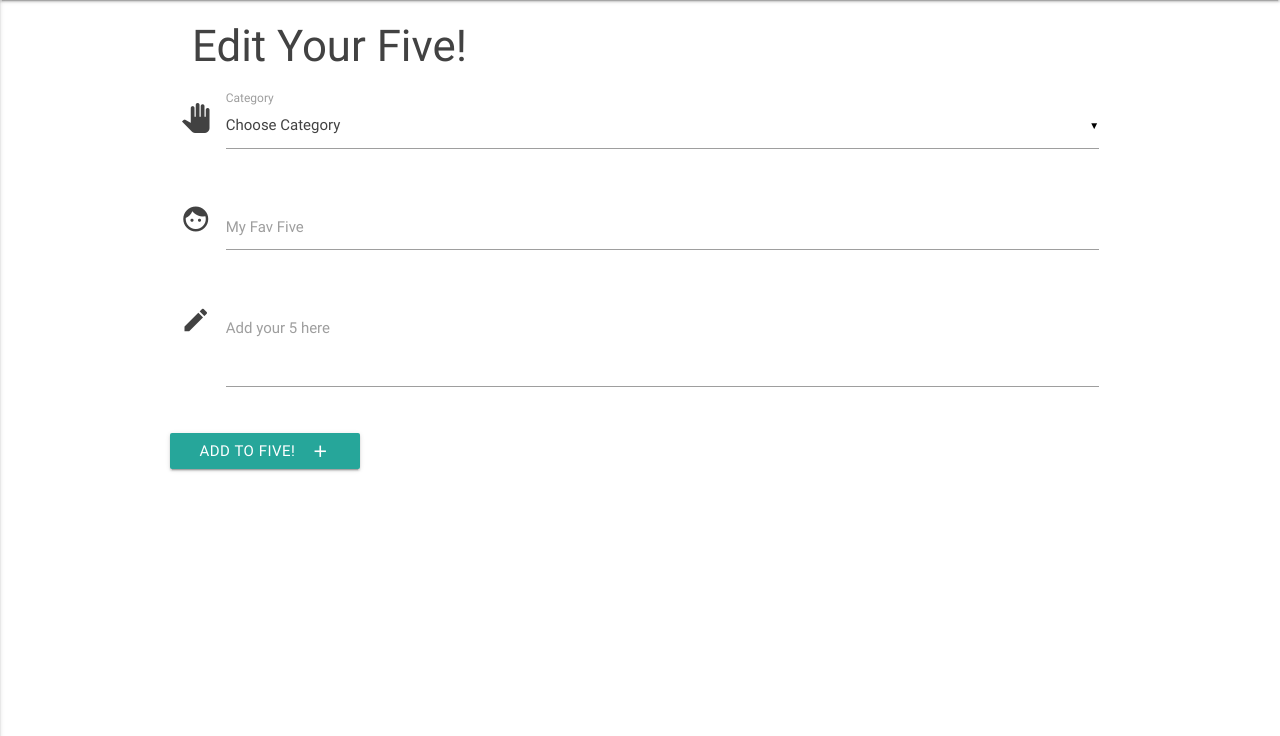
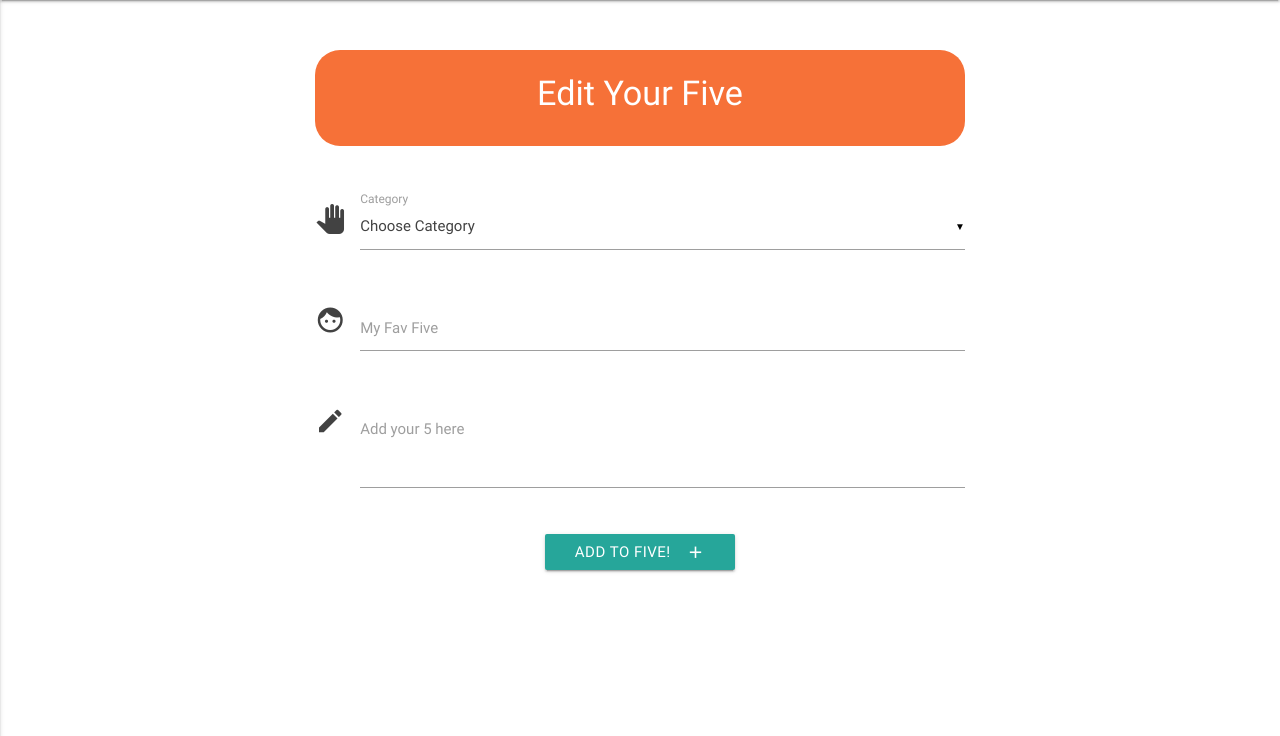
Before and after one commit to OrlaBr/five-app, a Flask app: template templates/edittask.html in a window 1280 px wide. Shown: the part 64-800 px from the top of the page. Run offline with Flask 2, Linux system fonts and the light colour scheme; the template is opened without the code that fills it, so the values that code supplies are empty; some libraries are stand-ins or nearby versions.

Commit message:
Styling Edittask page

```diff
--- a/templates/edittask.html
+++ b/templates/edittask.html
@@ -1,5 +1,12 @@
 {% extends 'base.html' %} {% block content %}
-<h3>Edit Your Five!</h3>
+<section>
+<div class="container random">
+        <div class="row center-align">
+            <div class="index-bg">
+                <h4 class="random-header"><span class="white-text">Edit Your Five</span></h4>
+            </div>
+        </div>
+        <br>
 <div class="row">
 	<form action="{{ url_for('update_task', task_id=task._id) }}" method="POST" class="col s12">
 		<div class="row">
@@ -31,7 +38,7 @@
 					<label>Add your 5 here</label>
 				</div>
 			</div>
-			<div class="row">
+			<div class="row center-align">
 				<button class="btn waves-effect waves-light" type="submit" name="action">Add to Five!
                     <i class="material-icons right">add</i>
                 </button>
@@ -39,5 +46,6 @@
 		</div>
 	</form>
 </div>
-
+</div>
+</section>
 {% endblock %}
```
